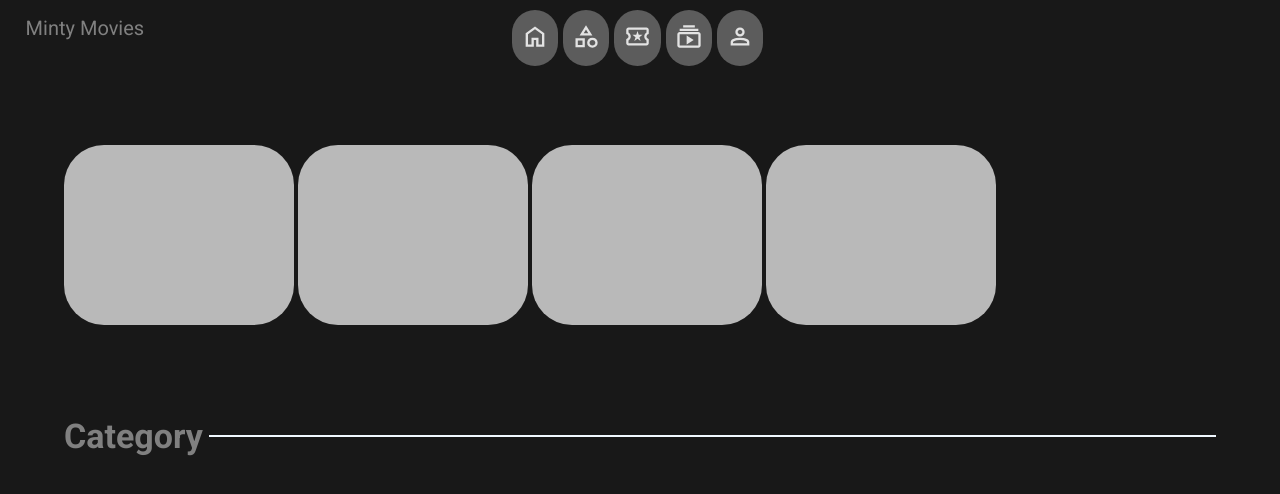
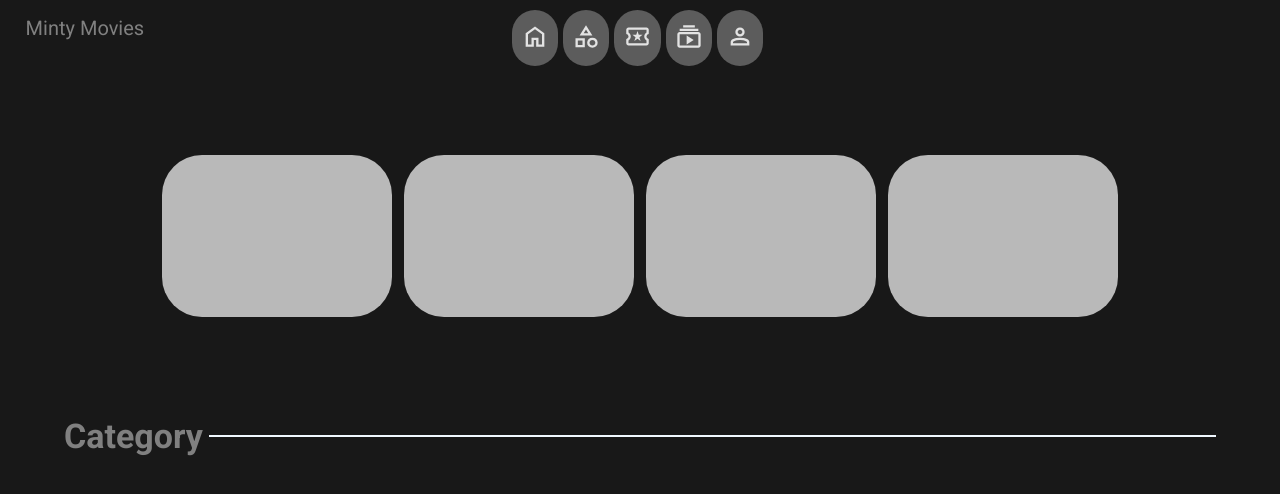
Before and after one commit to jakoofficial/MiniSvende, a SvelteKit app in the folder Project/MintyMovies/: page / in a window 1280 px wide. Shown: the top 494 px of the page. Built offline with nearby package versions, Linux system fonts and the light colour scheme.

Commit message:
Added styling to where the carousel is gonna go

```diff
--- a/Project/MintyMovies/src/routes/+page.svelte
+++ b/Project/MintyMovies/src/routes/+page.svelte
@@ -3,10 +3,12 @@
 
 <div class="pageContents">
 	<div id="recommended">
-		<div class="movieCapsule"></div>
-		<div class="movieCapsule"></div>
-		<div class="movieCapsule"></div>
-		<div class="movieCapsule"></div>
+		<div id="carosel">
+			<div class="movieCapsule"></div>
+			<div class="movieCapsule"></div>
+			<div class="movieCapsule"></div>
+			<div class="movieCapsule"></div>
+		</div>
 	</div>
 	<div id="categories">
 		<div id="catTitle">
@@ -18,7 +20,6 @@
 
 <!-- Styleing for the page -->
 <style>
-
 	.pageContents {
 		display: block;
 		height: 90vh;
@@ -28,14 +29,21 @@
 	#recommended {
 		width: 100%;
 		height: 50%;
-		align-content: center;
+        align-content: center;
 	}
+    #carosel {
+        height: 45%;
+        margin: auto;
+        width: 100%;
+        justify-content: center;
+        display: flex;
+    }
 	.movieCapsule {
 		background-color: rgb(185, 185, 185);
 		width: 20%;
-		height: 50%;
+		height: 100%;
 		border-radius: 40px;
-		display: inline-block;
+        margin: 0px 0.5%;
 	}
 
 	/* Categories */
```
